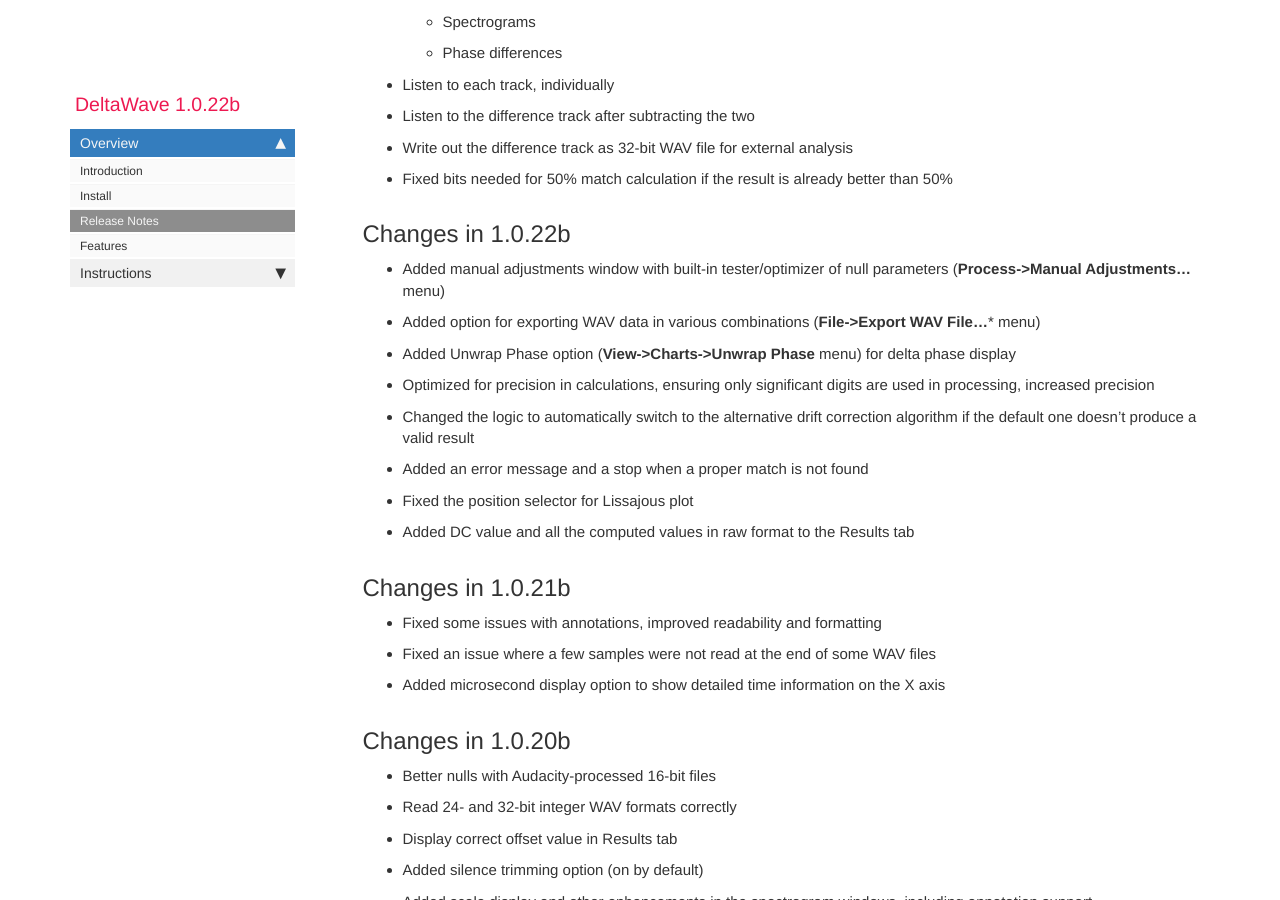
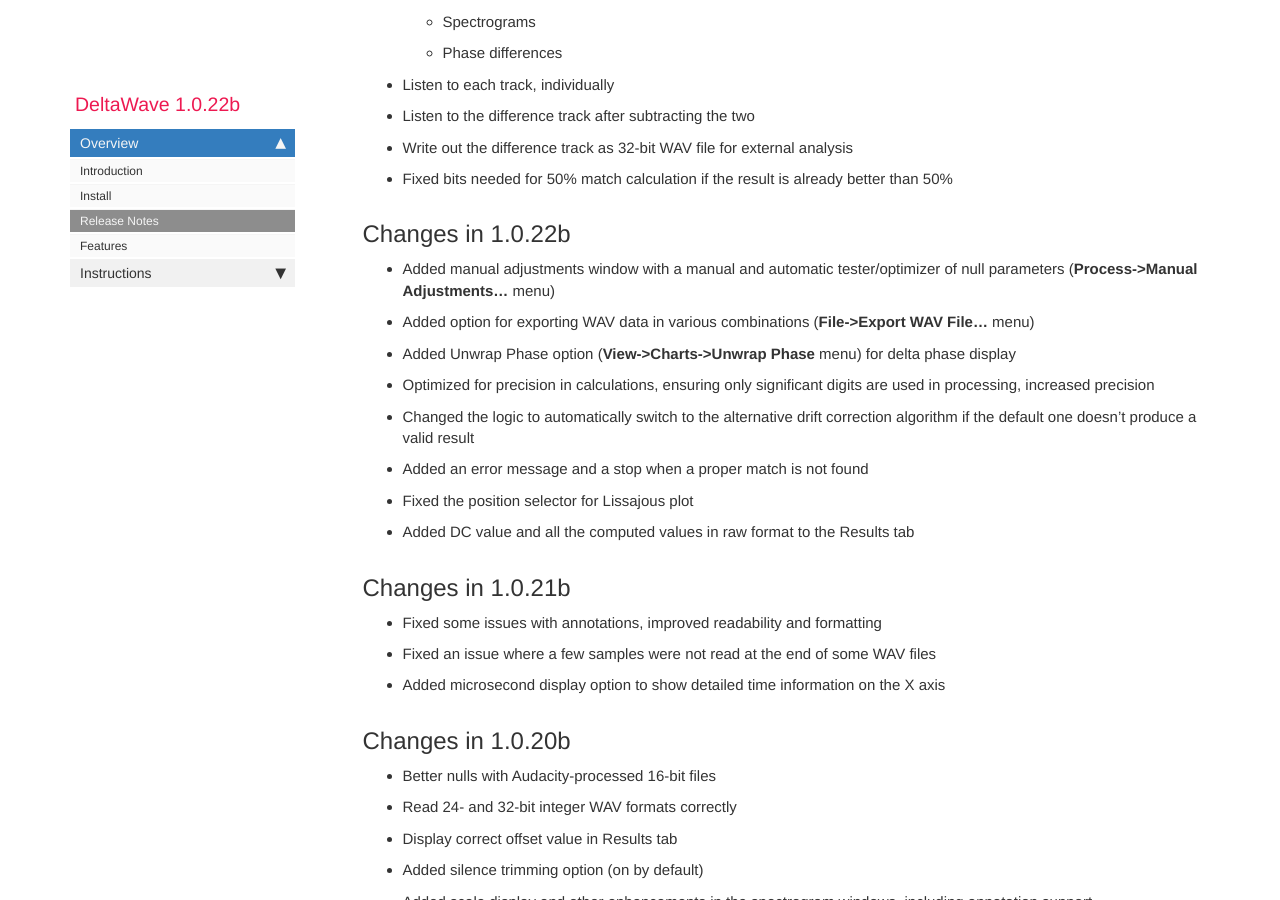
Before and after one commit to pkane2001/DeltaWave, a Jekyll site: the page built from docs/pages/mydoc/release_notes_1.0b.md, in a window 1280 px wide and 900 px high, scrolled down 1647 px. Built offline with Jekyll 4.4.1, drawn with Linux system fonts in a browser that asks for light colours; nearby versions of some CDN libraries; our own code applies the rules of GitHub Pages for plain Markdown files; comment, search, counter and statistics services are not loaded.

Commit message:
no message

```diff
--- a/docs/pages/mydoc/release_notes_1.0b.md
+++ b/docs/pages/mydoc/release_notes_1.0b.md
@@ -46,8 +46,8 @@ Examples where this can be useful include:
 * Fixed bits needed for 50% match calculation if the result is already better than 50%
 
 ## Changes in 1.0.22b
-* Added manual adjustments window with built-in tester/optimizer of null parameters (**Process->Manual Adjustments...** menu)
-* Added option for exporting WAV data in various combinations (**File->Export WAV File...*** menu)
+* Added manual adjustments window with a manual and automatic tester/optimizer of null parameters (**Process->Manual Adjustments...** menu)
+* Added option for exporting WAV data in various combinations (**File->Export WAV File...** menu)
 * Added Unwrap Phase option (**View->Charts->Unwrap Phase** menu) for delta phase display
 * Optimized for precision in calculations, ensuring only significant digits are used in processing, increased precision
 * Changed the logic to automatically switch to the alternative drift correction algorithm if the default one doesn't produce a valid result
```
